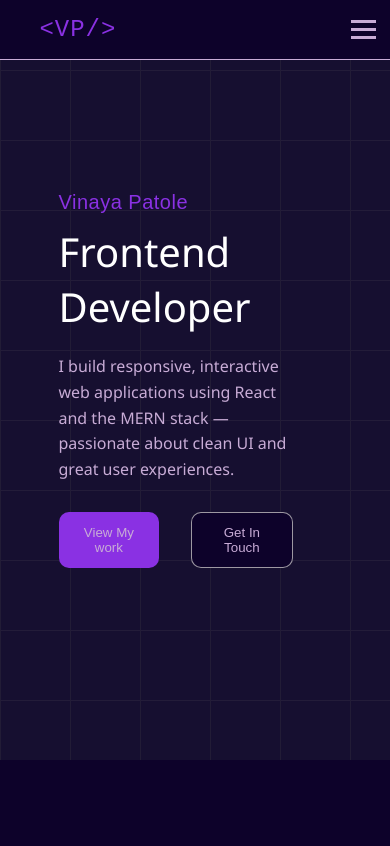
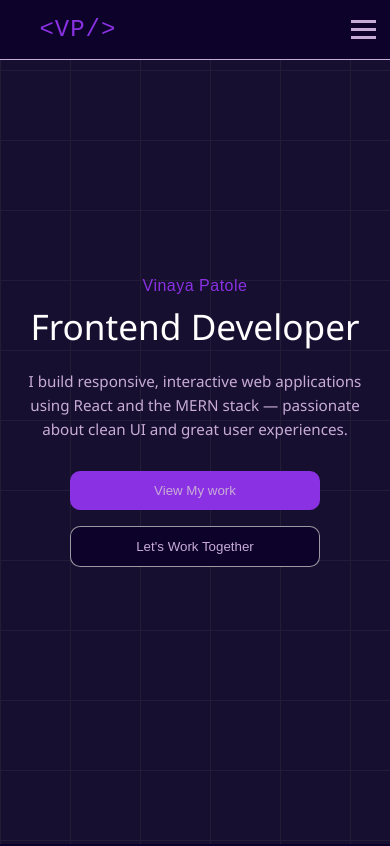
Before and after one commit to Vinaya-16/vinaya-portfolio, a React (Create React App) app in the folder my-portfolio/: page / in a window 390 px wide. Shown: the top 846 px of the page. Built offline with nearby package versions, Linux system fonts and the light colour scheme.

Commit message:
Home Section Done

```diff
--- a/my-portfolio/src/App.css
+++ b/my-portfolio/src/App.css
@@ -172,9 +172,14 @@ body {
   border-radius: 10px;
   background-color: #8a31e3;
   color: #C8ACD6;
-  width: 120px;
+  width: max-content;
   border: none;
   cursor: pointer;
+}
+
+.home-btn a {
+  text-decoration: none;
+  color: #C8ACD6;
 }
 
 .cnt {
@@ -192,13 +197,44 @@ body {
 }
 
 @media (max-width: 768px) {
+
+  .home-section {
+    padding: 20px;
+    min-height: 100vh;
+    justify-content: center;
+  }
+
+  .home-info {
+    text-align: center;
+    width: 100%;
+    padding: 0;
+  }
+
   .home-info h3 {
-    font-size: 20px;
+    font-size: 1rem;
   }
 
   .home-info h2 {
-    font-weight: 400;
-    font-size: 40px;
+    font-weight: 500;
+    font-size: 2.2rem;
+    line-height: 2.7rem;
+  }
+
+  .home-info p {
+    max-width: 100%;
+    font-size: 0.95rem;
+    line-height: 1.5rem;
+  }
+
+  .home-buttons {
+    flex-direction: column;
+    align-items: center;
+    gap: 1rem;
+  }
+
+  .home-btn {
+    width: 100%;
+    max-width: 250px;
   }
 }
 
--- a/my-portfolio/src/components/About.js
+++ b/my-portfolio/src/components/About.js
@@ -11,7 +11,7 @@ function About() {
     ];
 
     return (
-        <div className='abt-section'>
+        <div className='abt-section' id='About'>
             <div className='abt-head'>
                 <div className='subtitle'>WHO I AM</div>
                 <div className='title'>About Me</div>
--- a/my-portfolio/src/components/Home.js
+++ b/my-portfolio/src/components/Home.js
@@ -2,7 +2,7 @@ import React from 'react';
 
 function Home() {
     return (
-        <div className="home-section">
+        <div className="home-section" id='Home'>
             <div className="home-info">
                 <h3>Vinaya Patole</h3>
                 <h2>Frontend Developer</h2>
@@ -10,8 +10,8 @@ function Home() {
                     I build responsive, interactive web applications using React and the MERN stack — passionate about clean UI and great user experiences.
                 </p>
                 <div className='home-buttons'>
-                    <button className='home-btn'>View My work</button>
-                    <button className='home-btn cnt'>Get In Touch</button>
+                    <button className='home-btn'><a href="#Projects">View My work</a></button>
+                    <button className='home-btn cnt'><a href='#Contact'>Let's Work Together</a></button>
                 </div>
             </div>
         </div>
--- a/my-portfolio/src/components/Skills.js
+++ b/my-portfolio/src/components/Skills.js
@@ -30,7 +30,7 @@ function Skills() {
     ];
 
     return (
-        <div className='sk-section'>
+        <div className='sk-section' id='Skills'>
             <div className='sk-head'>
                 <div className='subtitle'>WHAT I KNOW</div>
                 <div className='title'>Skills</div>
```
